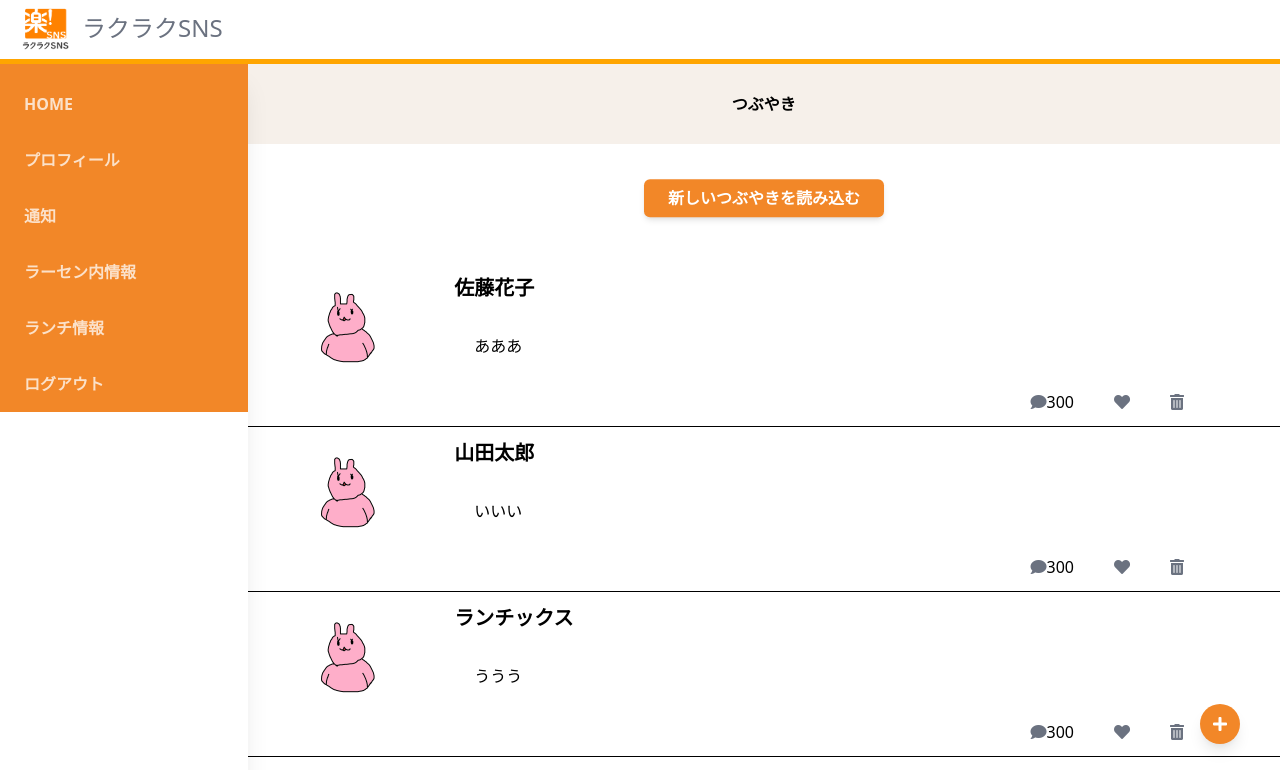
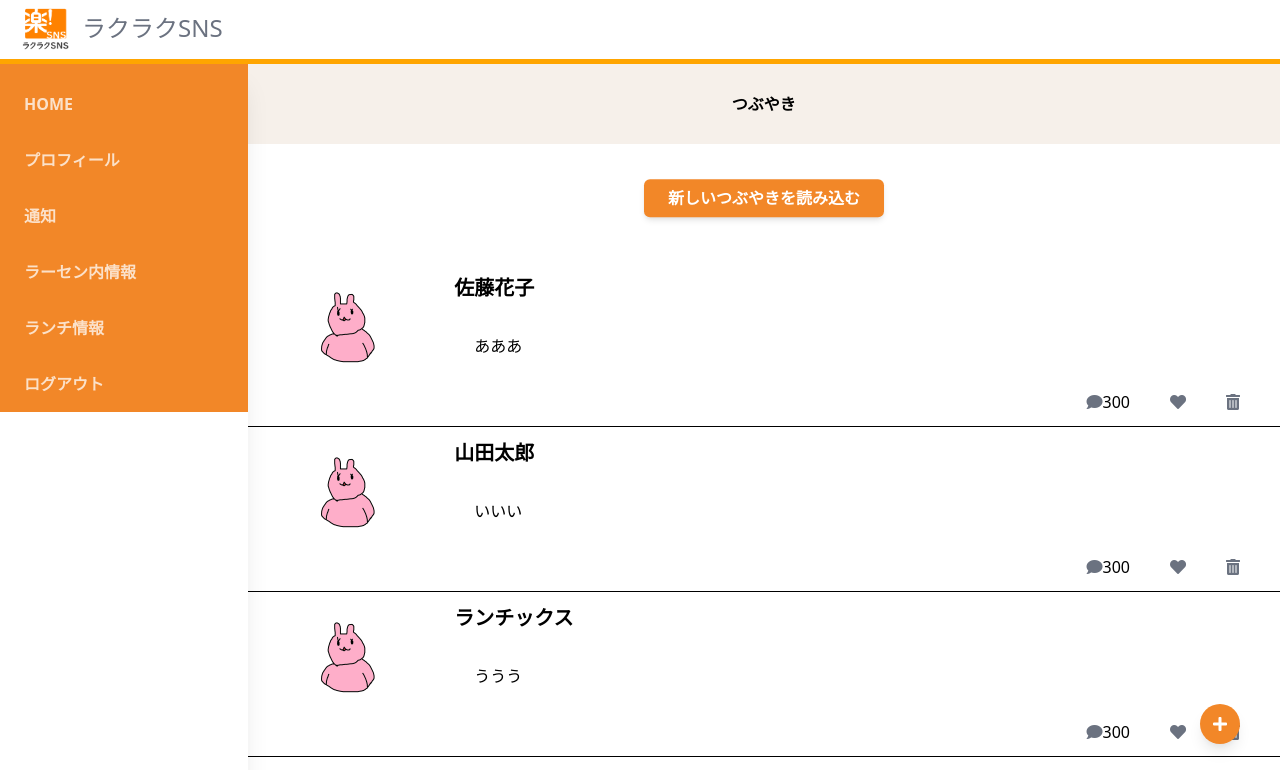
Before and after one commit to suzu1997/rakus-sns-app, a Next.js app: page /timeline in a window 1280 px wide. Shown: the top 770 px of the page. Built offline with nearby package versions, Linux system fonts and the light colour scheme.

Commit message:
タイムラインページアイコン右寄りに

```diff
--- a/src/components/MenuBar.tsx
+++ b/src/components/MenuBar.tsx
@@ -1,4 +1,4 @@
-import { FC, memo, useContext, useEffect, useState } from "react";
+import { FC, memo, useContext, useState } from "react";
 import Link from "next/link";
 import { loginIdContext } from "./Provider";
 
--- a/src/pages/timeline/index.tsx
+++ b/src/pages/timeline/index.tsx
@@ -130,7 +130,7 @@ const Timeline: NextPage = () => {
                   <div className="pt-5 pb-5 pl-5 w-8/12">{value.post}</div>
                 </div>
 
-                <div className="w-full text-right py-3 pr-14">
+                <div className="w-full text-right py-3">
                   <CommentIcon commentCount={300} />
                   <FavoBtn />
                   <TrashBtn />
```
